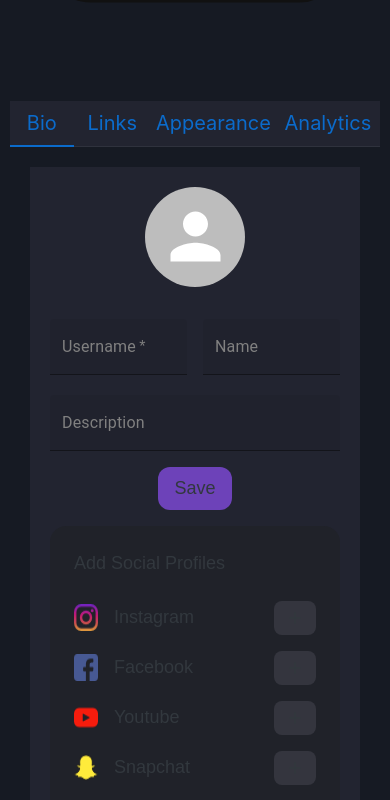
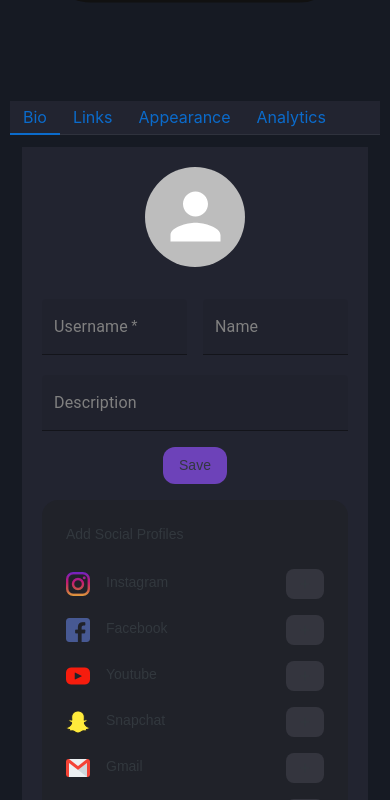
Before and after one commit to siddhesh1051/OwnLink, a React (Create React App) app in the folder client/: page / in a window 390 px wide. Shown: the part 908-1708 px from the top of the page. Built offline with nearby package versions, Linux system fonts and the light colour scheme; no server answers; sample sign-in values are in the browser's storage.

Commit message:
Made responsive and dynamic bar

```diff
--- a/client/src/components/Analytics.jsx
+++ b/client/src/components/Analytics.jsx
@@ -18,11 +18,14 @@ const Analytics = () => {
   const socialsViews = useSelector(state => state.socialsViews.socialsViews)
   const linksViews = useSelector(state => state.linksViews.linksViews)
 
-  console.log(linksViews)
+  // console.log(linksViews)
 
 
   const totalClicks = socialsViews.reduce((a, b) => a + b.linkClicks, 0);
   const CTR = (totalClicks / ownlinkViews) * 100
+  const maxSocialsClicks = Math.max(...socialsViews.map((socialView) => socialView.linkClicks))
+  const maxLinksClicks = Math.max(...linksViews.map((linkView) => linkView.linkClicks))
+
 
 
 
@@ -51,7 +54,7 @@ const Analytics = () => {
           delay: 0,
           duration: 0.3
         }}
-      whileInView={{ y: 0, opacity: 1}}
+        whileInView={{ y: 0, opacity: 1 }}
         viewport={{ once: true }}
         className='flex w-full px-6 py-2 my-2 gap-8 justify-center items-center '>
 
@@ -64,7 +67,7 @@ const Analytics = () => {
           delay: 0.1,
           duration: 0.3
         }}
-      whileInView={{ y: 0, opacity: 1}}
+        whileInView={{ y: 0, opacity: 1 }}
         viewport={{ once: true }} className='flex w-full px-6 py-2 my-2 justify-center items-center '>
 
         <AnalyticsBox type='CTR' CTR={CTR} />
@@ -76,13 +79,18 @@ const Analytics = () => {
           delay: 0.2,
           duration: 0.3
         }}
-      whileInView={{ y: 0, opacity: 1}}
+        whileInView={{ y: 0, opacity: 1 }}
         viewport={{ once: true }}
         className='mb-2 pb-2'>
+
+        {
+          socialsViews && socialsViews.length !== 0 &&
           <h1 className='text-xl font-semibold bg-clip-text text-transparent bg-gradient-to-r from-purple-100 to-blue-300 mb-3 mt-2'>Social Profiles</h1>
+        }
         {
+          socialsViews && socialsViews.length !== 0 &&
           socialsViews.map((socialView) => (
-            <LinearBar clicks={socialView.linkClicks} title={socialView.socialMediaIcon} key={socialView.index} type="social" />
+            <LinearBar clicks={socialView.linkClicks} title={socialView.socialMediaIcon} key={socialView.index} type="social" maxClicks={maxSocialsClicks} />
           ))
         }
 
@@ -94,13 +102,17 @@ const Analytics = () => {
           delay: 0,
           duration: 0.4
         }}
-      whileInView={{ y: 0, opacity: 1}}
+        whileInView={{ y: 0, opacity: 1 }}
         viewport={{ once: true }}>
 
+        {
+          linksViews && linksViews.length !== 0 &&
           <h1 className='text-xl font-semibold bg-clip-text text-transparent bg-gradient-to-r from-purple-100 to-blue-300 mb-2 mt-4'>Links</h1>
+        }
+
         {
-          linksViews.map((linksView) => (
-            <LinearBar clicks={linksView.linkClicks} title={linksView.title} key={linksView.index} type="link" />
+          linksViews.length !== 0 && linksViews.map((linksView) => (
+            <LinearBar clicks={linksView.linkClicks} title={linksView.title} key={linksView.index} maxClicks={maxLinksClicks} type="link" />
           ))
         }
 
--- a/client/src/components/LinearBar.jsx
+++ b/client/src/components/LinearBar.jsx
@@ -1,25 +1,30 @@
-import React from 'react'
+import React from 'react';
 import LinearProgress from '@mui/joy/LinearProgress';
-import instagram from './icons/instagram.png'
-import facebook from './icons/facebook.png'
-import snapchat from './icons/snapchat.png'
-import twitter from './icons/twitter.png'
-import youtube from './icons/youtube.png'
-import web from './icons/web.png'
-import behance from './icons/behance.png'
-import linkedin from './icons/linkedin.png'
-import gmail from './icons/gmail.png'
-import reddit from './icons/reddit.png'
-import twitch from './icons/twitch.png'
-import telegram from './icons/telegram.png'
-import pinterest from './icons/pinterest.png'
+import instagram from './icons/instagram.png';
+import facebook from './icons/facebook.png';
+import snapchat from './icons/snapchat.png';
+import twitter from './icons/twitter.png';
+import youtube from './icons/youtube.png';
+import web from './icons/web.png';
+import behance from './icons/behance.png';
+import linkedin from './icons/linkedin.png';
+import gmail from './icons/gmail.png';
+import reddit from './icons/reddit.png';
+import twitch from './icons/twitch.png';
+import telegram from './icons/telegram.png';
+import pinterest from './icons/pinterest.png';
 
-const LinearBar = ({ clicks, title, type, icon }) => {
+const LinearBar = ({ clicks, title, type, maxClicks }) => {
+  function capitalizeFLetter(s) {
+    return s[0].toUpperCase() + s.slice(1);
+  }
 
-    function capitalizeFLetter(s) {
-        return (s[0].toUpperCase() +
-            s.slice(1));
-    }
+  // Calculate the maximum value for LinearProgress
+  const max = maxClicks * 1.5;
+//   console.log(max);
+
+  // Calculate the scaled value for LinearProgress (limited to 75% of max)
+  const scaledValue = (clicks / maxClicks) * 75;
 
   const getIcon = (name) => {
     if (name === 'instagram') return instagram;
@@ -35,27 +40,20 @@ const LinearBar = ({ clicks, title, type, icon }) => {
     if (name === 'twitch') return twitch;
     if (name === 'telegram') return telegram;
     if (name === 'pinterest') return pinterest;
-
-
-
-    }
+  };
 
   return (
     <div className='flex flex-col mt-1 py-1 gap-1 px-4 '>
       <div className='flex items-center justify-between '>
         <p className=' text-lg font-medium bg-clip-text text-transparent bg-gradient-to-r from-purple-100 to-blue-300'>
-                    {
-                        type === 'social' ? <img src={getIcon(title)} alt="" className='inline scale-75 mr-2' /> : null
-                    }
-                    {
-                        type === 'social' ? capitalizeFLetter(title) : title
-                    }
+          {type === 'social' ? <img src={getIcon(title)} alt='' className='inline scale-75 mr-2' /> : null}
+          {type === 'social' ? capitalizeFLetter(title) : title}
         </p>
         <p className='text-md font-medium bg-clip-text text-transparent bg-gradient-to-r from-purple-100 to-blue-300'>{clicks}</p>
       </div>
-            <LinearProgress determinate value={clicks * 10} thickness={10} sx={{ background: '#161C23' }} max={100} />
+      <LinearProgress determinate value={scaledValue} thickness={10} sx={{ background: '#161C23' }} />
     </div>
-    )
-}
+  );
+};
 
-export default LinearBar
+export default LinearBar;
--- a/client/src/components/Right.jsx
+++ b/client/src/components/Right.jsx
@@ -85,6 +85,34 @@ const Right = ({ text, update, setUpdate }, ref) => {
   // console.log(email)
 
   const dispatch = useDispatch()
+
+
+  const [isMobile, setIsMobile] = useState(false);
+
+  useEffect(() => {
+    const checkIfMobile = () => {
+      // Set your threshold width for mobile devices (e.g., 768px)
+      const mobileThresholdWidth = 768;
+
+      // Check if the current window width is less than the threshold
+      if (window.innerWidth < mobileThresholdWidth) {
+        setIsMobile(true);
+      } else {
+        setIsMobile(false);
+      }
+    };
+
+    // Add an event listener to check on window resize
+    window.addEventListener('resize', checkIfMobile);
+
+    // Initial check
+    checkIfMobile();
+
+    // Clean up the event listener on unmount
+    return () => {
+      window.removeEventListener('resize', checkIfMobile);
+    };
+  }, []);
 
 
 
@@ -332,22 +360,24 @@ const Right = ({ text, update, setUpdate }, ref) => {
 
 
 
+
+
   return (
     <motion.div  ref={ref}  className='flex-1'animate={{ x: 0 }}
       initial={{ x: 1000 }}
       transition={{ duration: 0.6 }} >
-      <Tabs size='lg' onChange={handleChange} aria-label="Plain tabs" defaultValue={value} sx={{ color: "white", backgroundColor: "#161a23", marginRight: "10px", marginLeft: "10px" }} >
+      <Tabs size={ isMobile ? 'sm' : 'lg'} onChange={handleChange} aria-label="Plain tabs" defaultValue={value} sx={{ color: "white", backgroundColor: "#161a23", marginRight: "10px", marginLeft: "10px" }} >
 
         <TabList color="primary" variant="plain" sx={{ backgroundColor: "#222430" }}>
 
           <Tab label="Bio" value={1} variant={value === 1 ? 'solid' : 'plain'}
-            color={value === 1 ? 'info' : 'info'} sx={{ fontSize: "20px", transitionDuration: '200ms', ":hover": { backgroundColor: '#0F1015', color: '#7200F0' } }}  >Bio</Tab>
+            color={value === 1 ? 'info' : 'info'} sx={{ fontSize: isMobile ? '16px' : '22px', transitionDuration: '200ms', ":hover": { backgroundColor: '#0F1015', color: '#7200F0' } }}  >Bio</Tab>
           <Tab label="Links" value={2} variant={value === 2 ? 'solid' : 'plain'}
-            color={value === 2 ? 'info' : 'info'} sx={{ fontSize: "20px", transitionDuration: '200ms', ":hover": { backgroundColor: '#0F1015', color: '#7200F0' } }} >Links</Tab>
+            color={value === 2 ? 'info' : 'info'} sx={{ fontSize: isMobile ? '16px' : '22px', transitionDuration: '200ms', ":hover": { backgroundColor: '#0F1015', color: '#7200F0' } }} >Links</Tab>
           <Tab label="Appearance" value={3} variant={value === 3 ? 'solid' : 'plain'}
-            color={value === 3 ? 'info' : 'info'} sx={{ fontSize: "20px", transitionDuration: '200ms', ":hover": { backgroundColor: '#0F1015', color: '#7200F0' }, }} >Appearance</Tab>
+            color={value === 3 ? 'info' : 'info'} sx={{ fontSize: isMobile ? '16px' : '22px', transitionDuration: '200ms', ":hover": { backgroundColor: '#0F1015', color: '#7200F0' }, }} >Appearance</Tab>
           <Tab label="Analytics" value={4} variant={value === 4 ? 'solid' : 'plain'}
-            color={value === 3 ? 'info' : 'info'} sx={{ fontSize: "20px", transitionDuration: '200ms', ":hover": { backgroundColor: '#0F1015', color: '#7200F0' }, }} >Analytics</Tab>
+            color={value === 4 ? 'info' : 'info'} sx={{  fontSize: isMobile ? '16px' : '22px', transitionDuration: '200ms', ":hover": { backgroundColor: '#0F1015', color: '#7200F0' }, }} >Analytics</Tab>
 
         </TabList>
         <TabPanel value={1}    >
```
Lines whose indentation alone changed are shown as unchanged.
